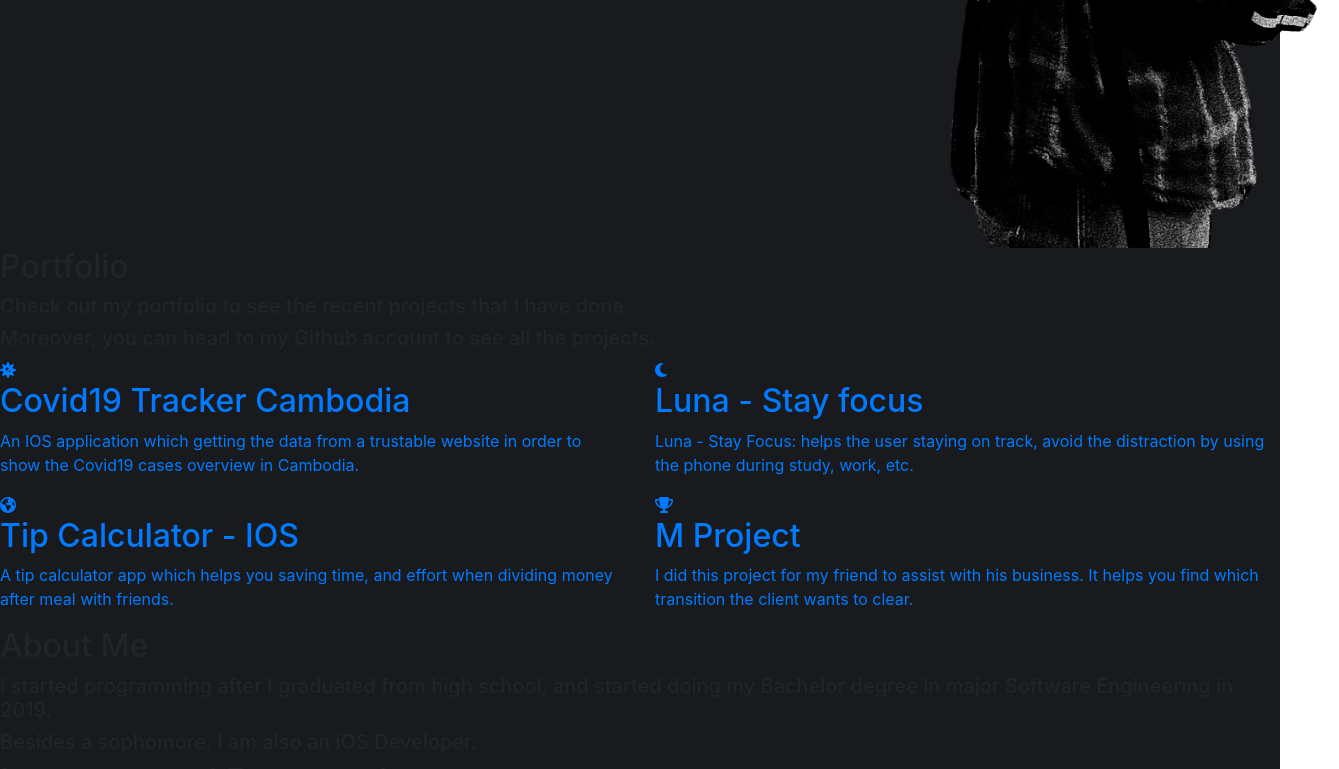
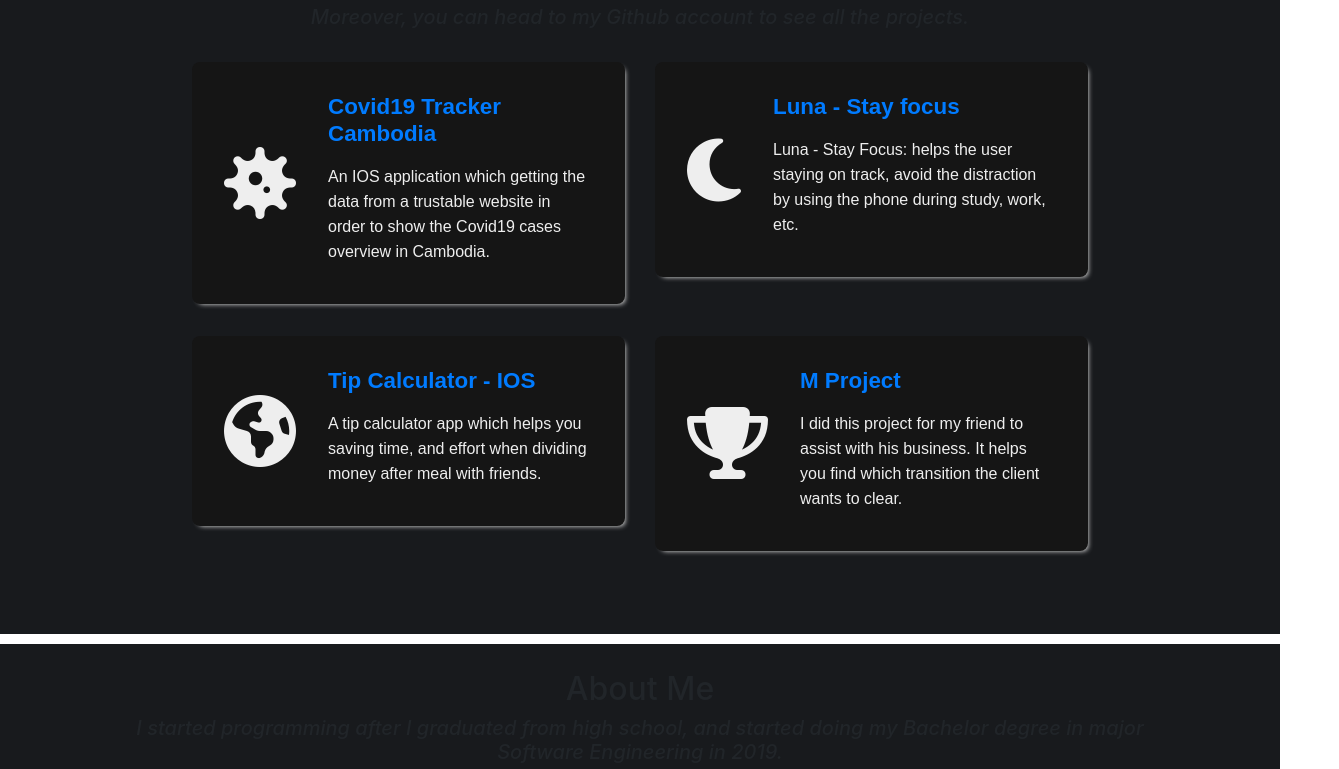
Before and after one commit to VatanaChhorn/randomRepo, a plain HTML site: page index.html in a window 1280 px wide. Shown: the part 708-1477 px from the top of the page, 1339 px wide, since content can reach past the window. Drawn offline with nearby package versions, Linux system fonts and the light colour scheme; the site is published under a folder, as on GitHub Pages, so addresses that start at the root find nothing; a web font is replaced by a local one.

Commit message:
Update index.html

```diff
--- a/index.html
+++ b/index.html
@@ -5,7 +5,7 @@
   <meta charset="utf-8">
   <title>Vatana Chhorn</title>
   <!-- styles embed -->
-  <link rel="stylesheet" href="/randomRepo/CSS/styles.css">
+  <link rel="stylesheet" href="randomRepo/CSS/styles.css">
   <link rel="stylesheet" href="https://stackpath.bootstrapcdn.com/bootstrap/4.5.2/css/bootstrap.min.css" integrity="sha384-JcKb8q3iqJ61gNV9KGb8thSsNjpSL0n8PARn9HuZOnIxN0hoP+VmmDGMN5t9UJ0Z" crossorigin="anonymous">
   <link href="https://fonts.googleapis.com/css2?family=Open+Sans:wght@300&family=Playfair+Display:ital,wght@0,700;1,400&display=swap" rel="stylesheet">
   <!-- Include the above in your HEAD tag -->
```
